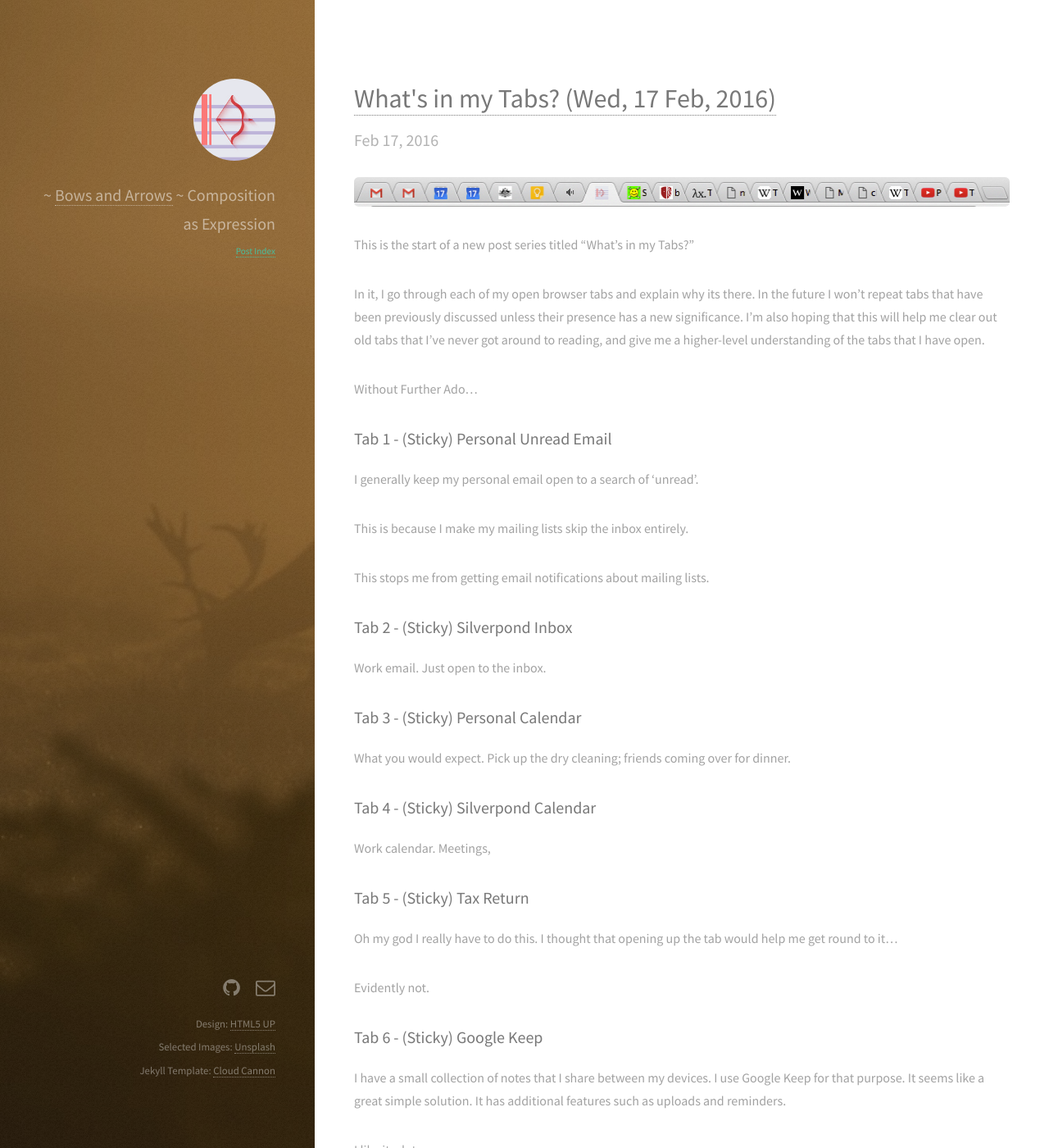
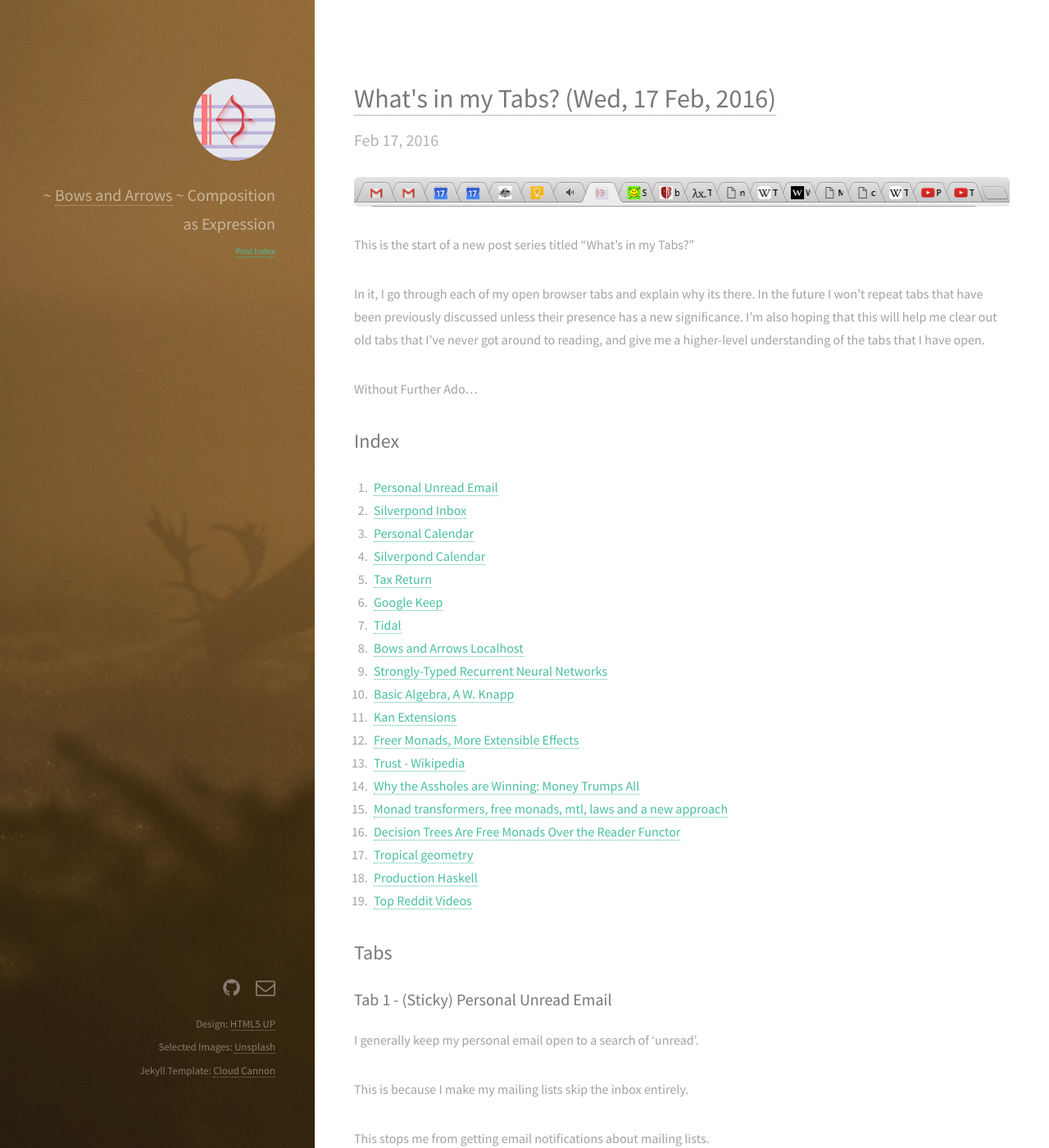
Before and after one commit to sordina/sordina.github.io, a Jekyll site: the page built from _posts/2016-02-17-1455690670-whats_in_my_tabs.markdown, in a window 1280 px wide and 1400 px high. Shown: the whole window at 82% size. Built offline with Jekyll 4.4.1, drawn with Linux system fonts in a browser that asks for light colours.

Commit message:
added tab index

```diff
--- a/_posts/2016-02-17-1455690670-whats_in_my_tabs.markdown
+++ b/_posts/2016-02-17-1455690670-whats_in_my_tabs.markdown
@@ -18,6 +18,51 @@ understanding of the tabs that I have open.
 Without Further Ado...
 
 <!--more-->
+
+## Index
+
+
+
+
+
+
+
+
+
+
+
+
+
+
+
+
+
+
+
+
+
+1.  [Personal Unread Email](#tab-1---sticky-personal-unread-email)
+2.  [Silverpond Inbox](#tab-2---sticky-silverpond-inbox)
+3.  [Personal Calendar](#tab-3---sticky-personal-calendar)
+4.  [Silverpond Calendar](#tab-4---sticky-silverpond-calendar)
+5.  [Tax Return](#tab-5---sticky-tax-return)
+6.  [Google Keep](#tab-6---sticky-google-keep)
+7.  [Tidal](#tab-7---sticky-tidal)
+8.  [Bows and Arrows Localhost](#tab-8---sticky-bows-and-arrows-localhost)
+9.  [Strongly-Typed Recurrent Neural Networks](#tab-9---strongly-typed-recurrent-neural-networkshttparxivorgpdf160202218pdf)
+10. [Basic Algebra, A W. Knapp](#tab-10---basic-algebra-a-w-knapphttpwwwmathstonybrookeduaknappdownloadb2-alg-coverandinsidepdf)
+11. [Kan Extensions](#tab-11---kan-extensionshttpcomonadcomreader2008kan-extensions)
+12. [Freer Monads, More Extensible Effects](#tab-12---freer-monads-more-extensible-effectshttpokmijorgftphaskellextensiblemorepdf)
+13. [Trust - Wikipedia](#tab-13---trust---wikipediahttpsenwikipediaorgwikitrustsocialsciences)
+14. [Why the Assholes are Winning: Money Trumps All](#tab-14---why-the-assholes-are-winning-money-trumps-allhttponlinelibrarywileycomdoi101111joms12177full)
+15. [Monad transformers, free monads, mtl, laws and a new approach](#tab-15---monad-transformers-free-monads-mtl-laws-and-a-new-approachhttpsocharlesorgukblogposts2016-01-26-transformers-free-monads-mtl-lawshtml)
+16. [Decision Trees Are Free Monads Over the Reader Functor](#tab-16---decision-trees-are-free-monads-over-the-reader-functorhttpclathomasprimegithubiohaskfreedecision)
+17. [Tropical geometry](#tab-17---tropical-geometryhttpsenwikipediaorgwikitropicalgeometry)
+18. [Production Haskell](#tab-18---production-haskell-youtubehttpswwwyoutubecomwatchvazqlkkdxy68featureyoutube)
+19. [Top Reddit Videos](#tab-19---top-reddit-videos-youtubehttpswwwyoutubecomchannelucu5tjt5egd6wtvp0l1msaplaylists)
+
+## Tabs
+
 
 ### Tab 1 - (Sticky) Personal Unread Email
 
```
Also changed, not shown: _drafts/rhythm_land.markdown (added, +10 -0 lines).
